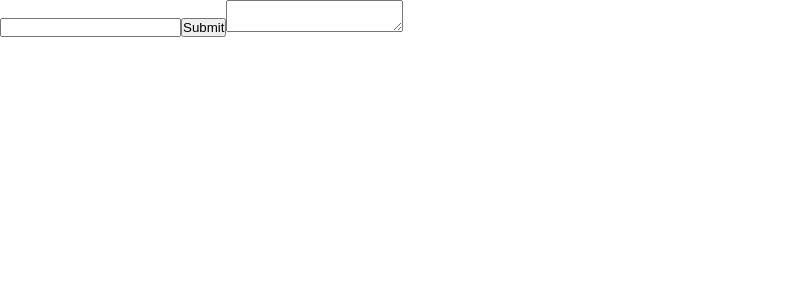
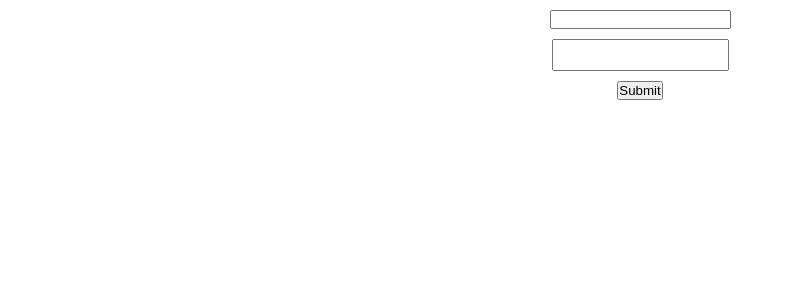
Before and after one commit to CLeovison/note-taking-app, a React (Vite) app: page / in a window 1280 px wide. Shown: the top 300 px of the page, without its empty margins (0-794 px from the left). Built offline with nearby package versions, Linux system fonts and the light colour scheme.

Commit message:
Added A Styles on Module

```diff
--- a/src/components/NoteTaking.jsx
+++ b/src/components/NoteTaking.jsx
@@ -1,7 +1,7 @@
 import React, { useState } from "react";
 // add curly braces to useNotes import
 import { useNotes } from "../hooks/useNotes";
-
+import styles from "../components/mains.module.css"
 export default function NoteTaking() {
   const { notes, dispatch } = useNotes();
   const [filter, setFilter] = useState("Search");
@@ -15,23 +15,32 @@ export default function NoteTaking() {
     dispatch({ type: "ADD_NOTE", title, content });
     setTitles("");
     setTextArea(" ");
-    console.log(`${titles}`);
-    console.log(`${textArea}`);
+
   };
   return (
     <>
-      <form onSubmit={handleSubmit}>
+      <form onSubmit={handleSubmit} className={styles.forms}>
         <input
           type="text"
           value={titles}
           onChange={(e) => setTitles(e.target.value)}
         />
-        <button type="submit">Submit</button>
+
         <textarea
           value={textArea}
+          className={styles.textarea}
           onChange={(e) => setTextArea(e.target.value)}
         ></textarea>
+           <button type="submit">Submit</button>
       </form>
+
+      <div className={styles.maincontent}>
+        <ul>
+          {notes.map(note =>(
+            <li key={note.id}></li>
+          ))}
+        </ul>
+      </div>
     </>
   );
 }
--- /dev/null
+++ b/src/components/mains.module.css
@@ -0,0 +1,16 @@
+.forms{
+    display: flex;
+    justify-content: center;
+    align-items: center;
+    flex-direction: column;
+    padding: 10px;
+}
+.textarea{
+    margin: 10px;
+    resize: none;
+}
+
+.maincontent{
+    display: flex;
+    flex-direction: column;
+}
```
